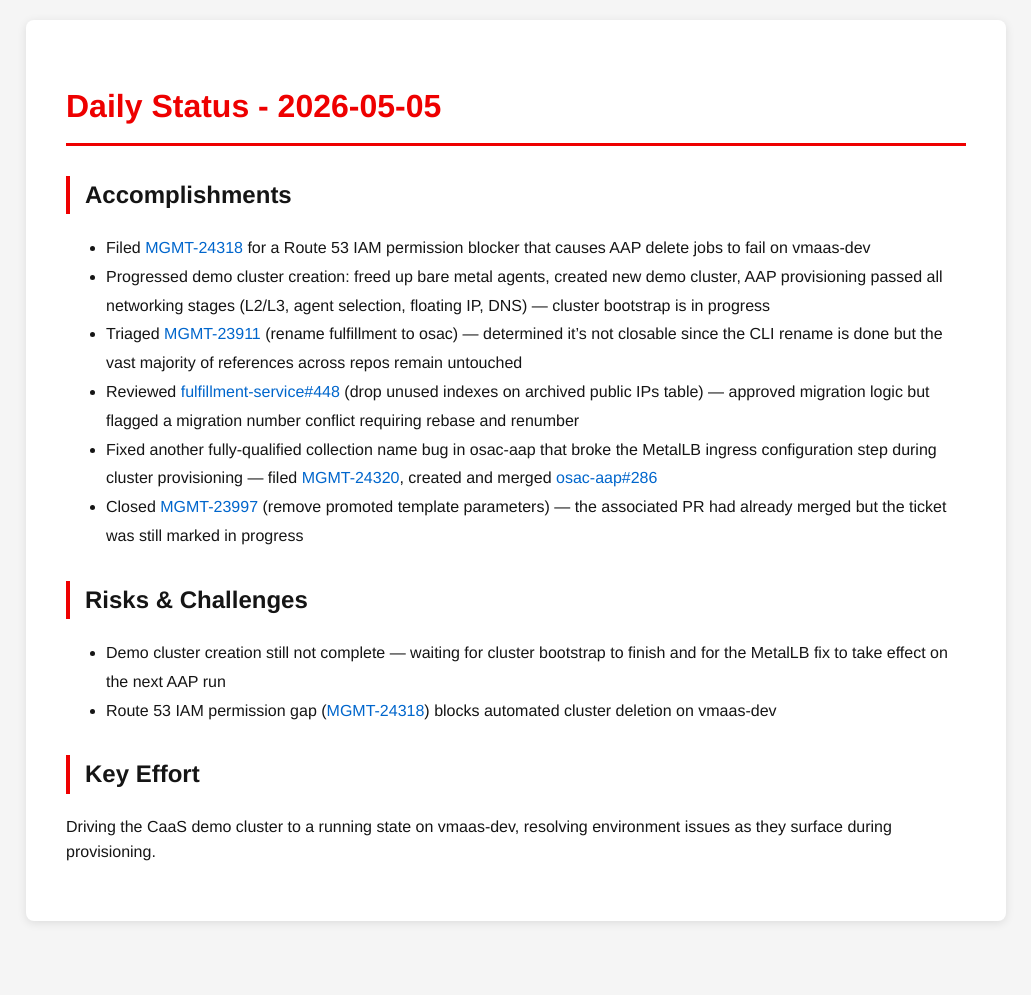
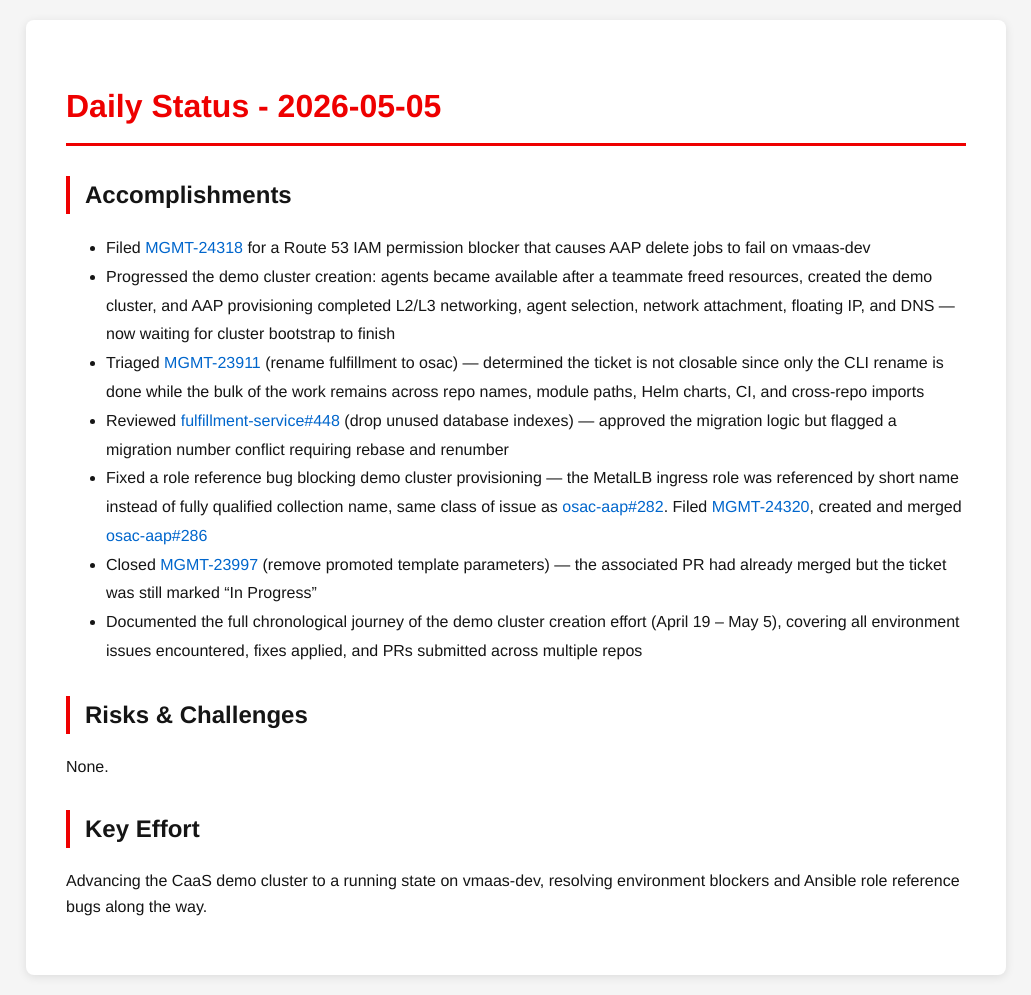
Before and after one commit to tzvatot/daily-status, a Jekyll site: the page built from 2026-05-05.md, in a window 1280 px wide. Shown: the whole page, without its empty margins (124-1155 px from the left). Built offline with Jekyll 4.4.1, drawn with Linux system fonts in a browser that asks for light colours; before the commit the page ends 941 px from its top, so only the background shows below that.

Commit message:
Daily status update - 2026-05-05

```diff
--- a/2026-05-05.md
+++ b/2026-05-05.md
@@ -7,19 +7,16 @@
 # Daily Status - 2026-05-05
 
 ## Accomplishments
-
 - Filed [MGMT-24318](https://issues.redhat.com/browse/MGMT-24318) for a Route 53 IAM permission blocker that causes AAP delete jobs to fail on vmaas-dev
-- Progressed demo cluster creation: freed up bare metal agents, created new demo cluster, AAP provisioning passed all networking stages (L2/L3, agent selection, floating IP, DNS) — cluster bootstrap is in progress
-- Triaged [MGMT-23911](https://issues.redhat.com/browse/MGMT-23911) (rename fulfillment to osac) — determined it's not closable since the CLI rename is done but the vast majority of references across repos remain untouched
-- Reviewed [fulfillment-service#448](https://github.com/osac-project/fulfillment-service/pull/448) (drop unused indexes on archived public IPs table) — approved migration logic but flagged a migration number conflict requiring rebase and renumber
-- Fixed another fully-qualified collection name bug in osac-aap that broke the MetalLB ingress configuration step during cluster provisioning — filed [MGMT-24320](https://issues.redhat.com/browse/MGMT-24320), created and merged [osac-aap#286](https://github.com/osac-project/osac-aap/pull/286)
-- Closed [MGMT-23997](https://issues.redhat.com/browse/MGMT-23997) (remove promoted template parameters) — the associated PR had already merged but the ticket was still marked in progress
+- Progressed the demo cluster creation: agents became available after a teammate freed resources, created the demo cluster, and AAP provisioning completed L2/L3 networking, agent selection, network attachment, floating IP, and DNS — now waiting for cluster bootstrap to finish
+- Triaged [MGMT-23911](https://issues.redhat.com/browse/MGMT-23911) (rename fulfillment to osac) — determined the ticket is not closable since only the CLI rename is done while the bulk of the work remains across repo names, module paths, Helm charts, CI, and cross-repo imports
+- Reviewed [fulfillment-service#448](https://github.com/osac-project/fulfillment-service/pull/448) (drop unused database indexes) — approved the migration logic but flagged a migration number conflict requiring rebase and renumber
+- Fixed a role reference bug blocking demo cluster provisioning — the MetalLB ingress role was referenced by short name instead of fully qualified collection name, same class of issue as [osac-aap#282](https://github.com/osac-project/osac-aap/pull/282). Filed [MGMT-24320](https://issues.redhat.com/browse/MGMT-24320), created and merged [osac-aap#286](https://github.com/osac-project/osac-aap/pull/286)
+- Closed [MGMT-23997](https://issues.redhat.com/browse/MGMT-23997) (remove promoted template parameters) — the associated PR had already merged but the ticket was still marked "In Progress"
+- Documented the full chronological journey of the demo cluster creation effort (April 19 – May 5), covering all environment issues encountered, fixes applied, and PRs submitted across multiple repos
 
 ## Risks & Challenges
-
-- Demo cluster creation still not complete — waiting for cluster bootstrap to finish and for the MetalLB fix to take effect on the next AAP run
-- Route 53 IAM permission gap ([MGMT-24318](https://issues.redhat.com/browse/MGMT-24318)) blocks automated cluster deletion on vmaas-dev
+None.
 
 ## Key Effort
-
-Driving the CaaS demo cluster to a running state on vmaas-dev, resolving environment issues as they surface during provisioning.
+Advancing the CaaS demo cluster to a running state on vmaas-dev, resolving environment blockers and Ansible role reference bugs along the way.
```
